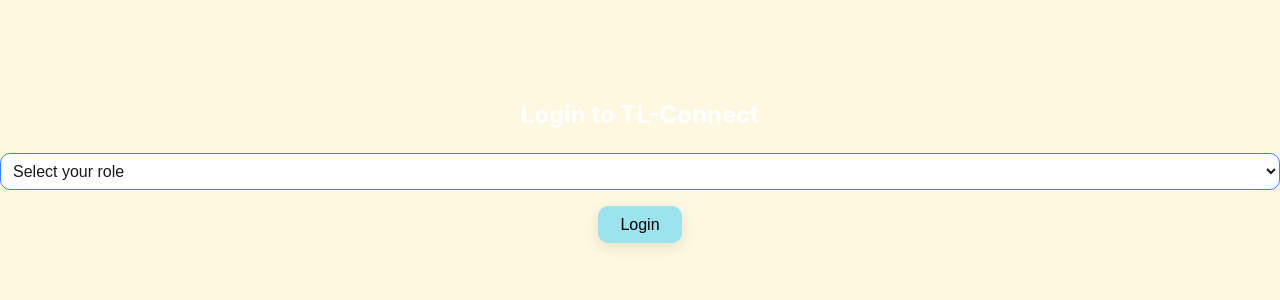
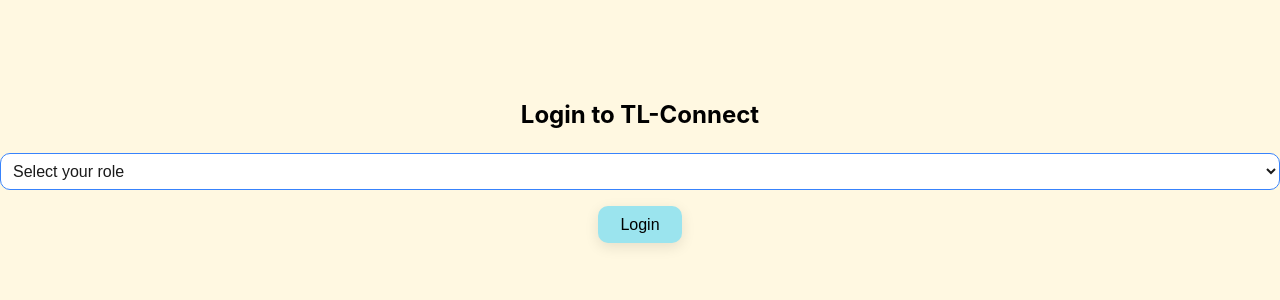
Before and after one commit to PathriVidyaPraveen/TL-Connect, a Next.js app in the folder tl-connect-frontend/: page /login in a window 1280 px wide. Shown: the top 300 px of the page. Built offline with nearby package versions, Linux system fonts and the light colour scheme.

Commit message:
Fixed a bug in the page text color while switching bright and dark modes

```diff
--- a/tl-connect-frontend/pages/login.jsx
+++ b/tl-connect-frontend/pages/login.jsx
@@ -1,10 +1,16 @@
-import { useState } from 'react';
+import { useState, useEffect } from 'react';
 import { useRouter } from 'next/router';
 import styles from '../styles/Login.module.css';
 
 export default function Login() {
   const [role, setRole] = useState('');
+  const [textColor, setTextColor] = useState('#000'); // default to black
   const router = useRouter();
+
+  useEffect(() => {
+    const isDark = window.matchMedia('(prefers-color-scheme: dark)').matches;
+    setTextColor(isDark ? '#fff' : '#000');
+  }, []);
 
   const handleLogin = () => {
     if (role) {
@@ -16,7 +22,7 @@
 
   return (
     <div className={styles.loginContainer}>
-      <h2 style={{ color: 'white' }}>Login to TL-Connect</h2>
+      <h2 style={{ color: textColor }}>Login to TL-Connect</h2>
       <select value={role} onChange={(e) => setRole(e.target.value)}>
         <option value="">Select your role</option>
         <option value="core">Core</option>
```
